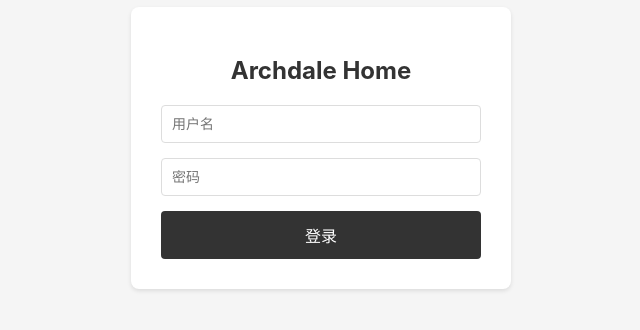
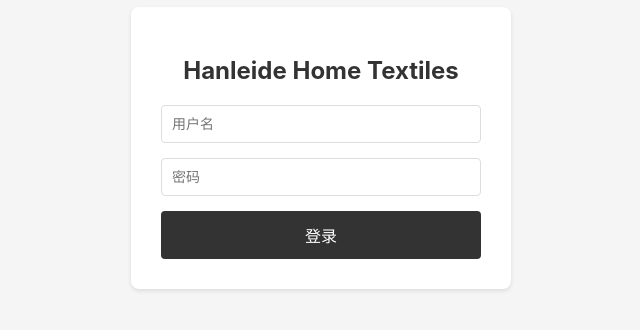
Before and after one commit to Archdalehome/hanleidehome, a website: page index.html in a window 1280 px wide. Shown: the part 272-602 px from the top of the page, without its empty margins (319-959 px from the left). Drawn offline with Linux system fonts and the light colour scheme.

Commit message:
Update index.html

```diff
--- a/index.html
+++ b/index.html
@@ -3,7 +3,7 @@
 <head>
     <meta charset="UTF-8">
     <meta name="viewport" content="width=device-width, initial-scale=1.0">
-    <title>Archdale Home</title>
+    <title>Hanleide Home Textile</title>
     <style>
         .login-container {
             display: flex;
@@ -249,7 +249,7 @@
 <body>
     <div class="login-container" id="loginContainer">
         <div class="login-box">
-            <h2 class="login-title">Archdale Home</h2>
+            <h2 class="login-title">Hanleide Home Textiles</h2>
             <div class="login-error" id="loginError">用户名或密码错误</div>
             <form class="login-form" id="loginForm" onsubmit="return handleLogin(event)">
                 <input type="text" id="username" placeholder="用户名" required>
@@ -367,7 +367,7 @@
         document.getElementById('fullscreenContainer').addEventListener('click', hideFullscreen);
     </script>
     <footer class="footer">
-        © 2025 Archdale Home
+        © 2025 Hanleide Home Textiles
     </footer>
     </div>
 
```
